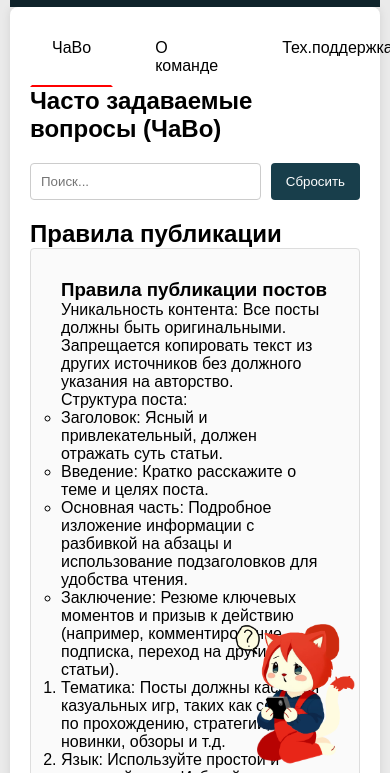
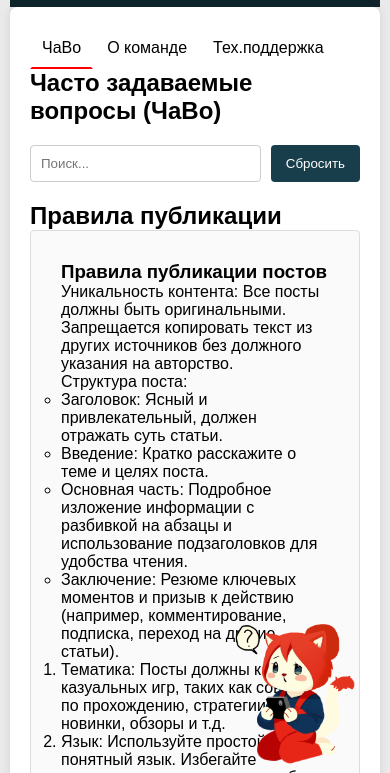
Before and after one commit to Eaozama/eaozama.github.io, a plain HTML site: page chavo.html in a window 390 px wide. Shown: the part 71-844 px from the top of the page. Drawn offline with Linux system fonts and the light colour scheme; sample sign-in values are in the browser's storage.

Commit message:
Add files via upload

```diff
--- a/chavo.css
+++ b/chavo.css
@@ -61,7 +61,6 @@ h2 {
 
 .button {
     text-decoration: none;
-
     color: black; /* Цвет текста */
     padding: 10px 20px; /* Отступы внутри кнопки */
     border: 2px solid transparent; /* Базовая рамка */
@@ -83,3 +82,18 @@ h2 {
 .button.active {
     border-bottom: 2px solid red; /* Подчёркивание красным цветом */
 }
+@media (min-width: 320px) and (max-width: 812px) {
+	.button-container2 {
+    display: flex;
+    gap: 2px; /* Отступы между кнопками */
+}
+
+.button {
+    text-decoration: none;
+    color: black; /* Цвет текста */
+    padding: 10px 10px; /* Отступы внутри кнопки */
+    border: 2px solid transparent; /* Базовая рамка */
+    position: relative; /* Для псевдоэлемента */
+    transition: color 0.3s, border-color 0.3s; /* Плавный переход */
+}
+}
```
